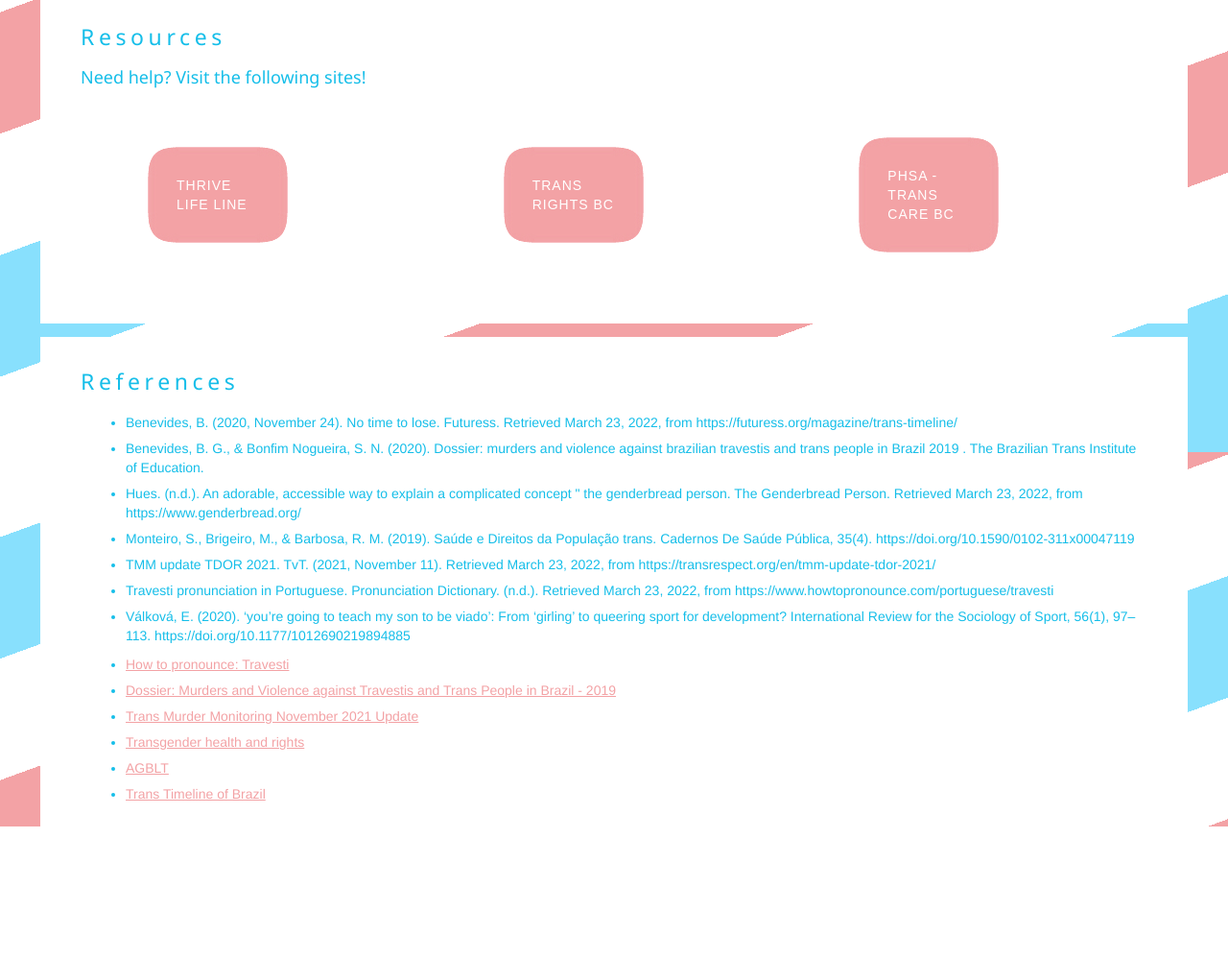
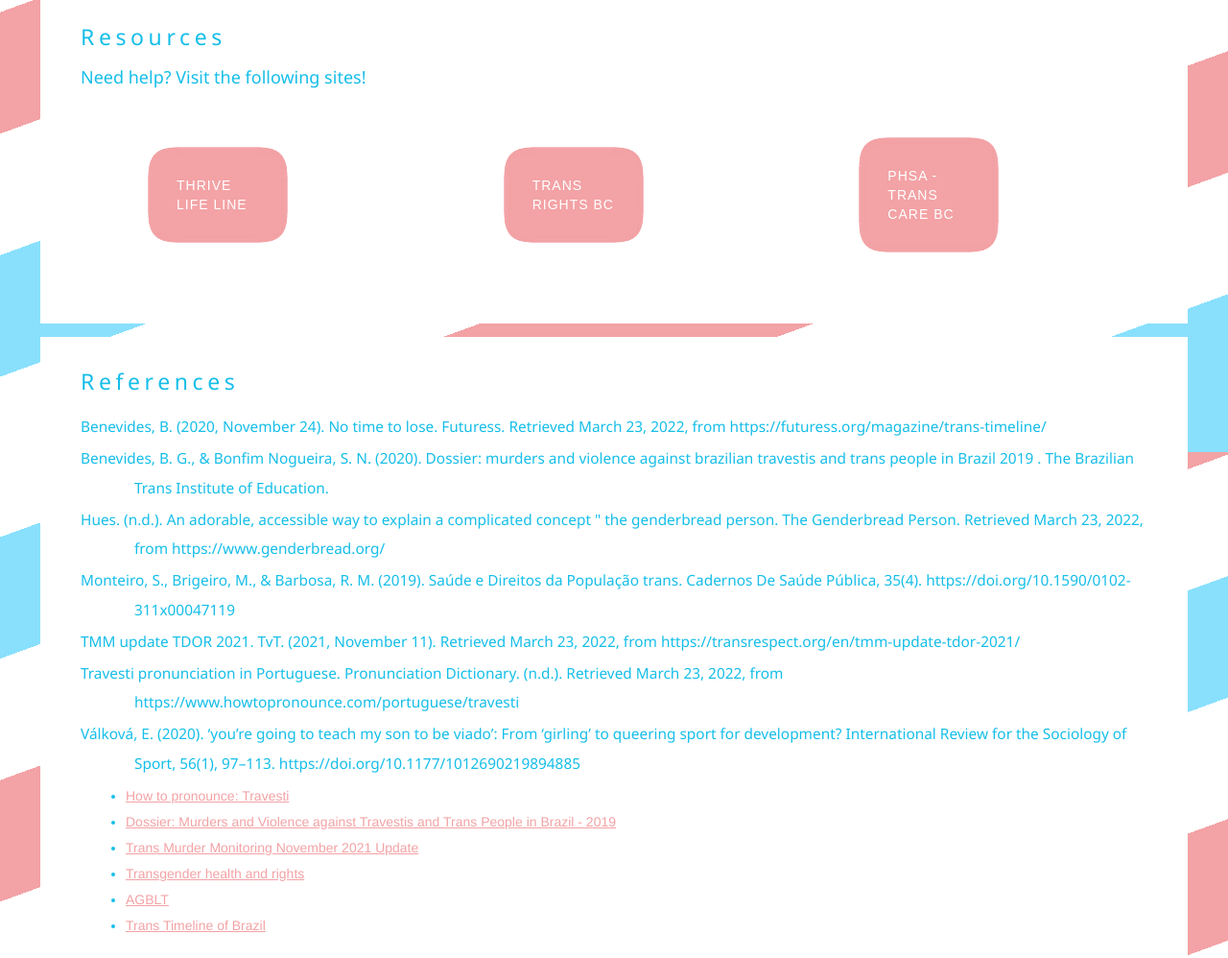
Before and after one commit to APD-F/travesti, a plain HTML site: page index.html in a window 1280 px wide. Shown: the part 329-1327 px from the top of the page at 96% size. Before the commit the page ends 1190 px from the top, so only its background shows below. Drawn offline with nearby package versions, Linux system fonts and the light colour scheme.

Commit message:
Update index.html

```diff
--- a/index.html
+++ b/index.html
@@ -195,15 +195,15 @@
 
     <div class="infoContainer" id="References">
         <h2>References</h2>
-        <ul>
-        <li>Benevides, B. (2020, November 24). No time to lose. Futuress. Retrieved March 23, 2022, from https://futuress.org/magazine/trans-timeline/</li>
-<li>Benevides, B. G., &amp; Bonfim Nogueira, S. N. (2020). Dossier: murders and violence against brazilian travestis and trans people in Brazil 2019 . The Brazilian Trans Institute of Education.</li>
-<li>Hues. (n.d.). An adorable, accessible way to explain a complicated concept " the genderbread person. The Genderbread Person. Retrieved March 23, 2022, from https://www.genderbread.org/ </li>
-<li>Monteiro, S., Brigeiro, M., &amp; Barbosa, R. M. (2019). Saúde e Direitos da População trans. Cadernos De Saúde Pública, 35(4). https://doi.org/10.1590/0102-311x00047119 </li>
-<li>TMM update TDOR 2021. TvT. (2021, November 11). Retrieved March 23, 2022, from https://transrespect.org/en/tmm-update-tdor-2021/ </li>
-<li>Travesti pronunciation in Portuguese. Pronunciation Dictionary. (n.d.). Retrieved March 23, 2022, from https://www.howtopronounce.com/portuguese/travesti </li>
-<li>Válková, E. (2020). ‘you’re going to teach my son to be viado’: From ‘girling’ to queering sport for development? International Review for the Sociology of Sport, 56(1), 97–113. https://doi.org/10.1177/1012690219894885 </li>
-        </ul>
+        <div style="padding-left: 4em; text-indent: -4em;">
+        <p>Benevides, B. (2020, November 24). No time to lose. Futuress. Retrieved March 23, 2022, from https://futuress.org/magazine/trans-timeline/</p>
+<p>Benevides, B. G., &amp; Bonfim Nogueira, S. N. (2020). Dossier: murders and violence against brazilian travestis and trans people in Brazil 2019 . The Brazilian Trans Institute of Education.</p>
+<p>Hues. (n.d.). An adorable, accessible way to explain a complicated concept " the genderbread person. The Genderbread Person. Retrieved March 23, 2022, from https://www.genderbread.org/ </p>
+<p>Monteiro, S., Brigeiro, M., &amp; Barbosa, R. M. (2019). Saúde e Direitos da População trans. Cadernos De Saúde Pública, 35(4). https://doi.org/10.1590/0102-311x00047119 </p>
+<p>TMM update TDOR 2021. TvT. (2021, November 11). Retrieved March 23, 2022, from https://transrespect.org/en/tmm-update-tdor-2021/ </p>
+<p>Travesti pronunciation in Portuguese. Pronunciation Dictionary. (n.d.). Retrieved March 23, 2022, from https://www.howtopronounce.com/portuguese/travesti </p>
+<p>Válková, E. (2020). ‘you’re going to teach my son to be viado’: From ‘girling’ to queering sport for development? International Review for the Sociology of Sport, 56(1), 97–113. https://doi.org/10.1177/1012690219894885 </p>
+        </div>
         <ul>
             <li><a href="https://www.howtopronounce.com/portuguese/travesti">How to pronounce: Travesti</a></li>
             <li><a href="https://antrabrasil.files.wordpress.com/2020/11/dossier-murders-and-violence-against-travestis-and-trans-people-in-brazil-2019.pdf">Dossier: Murders and Violence against Travestis and Trans People in Brazil - 2019</a></li>
```
